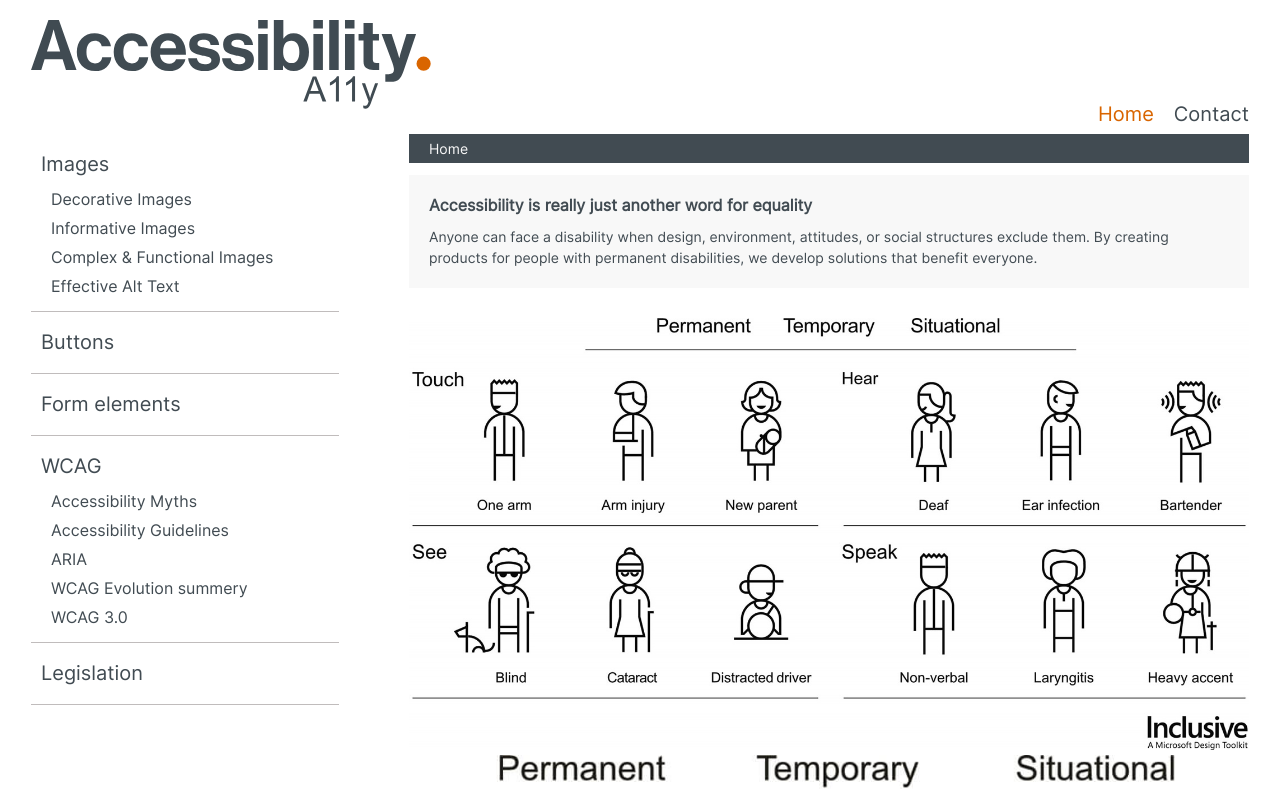
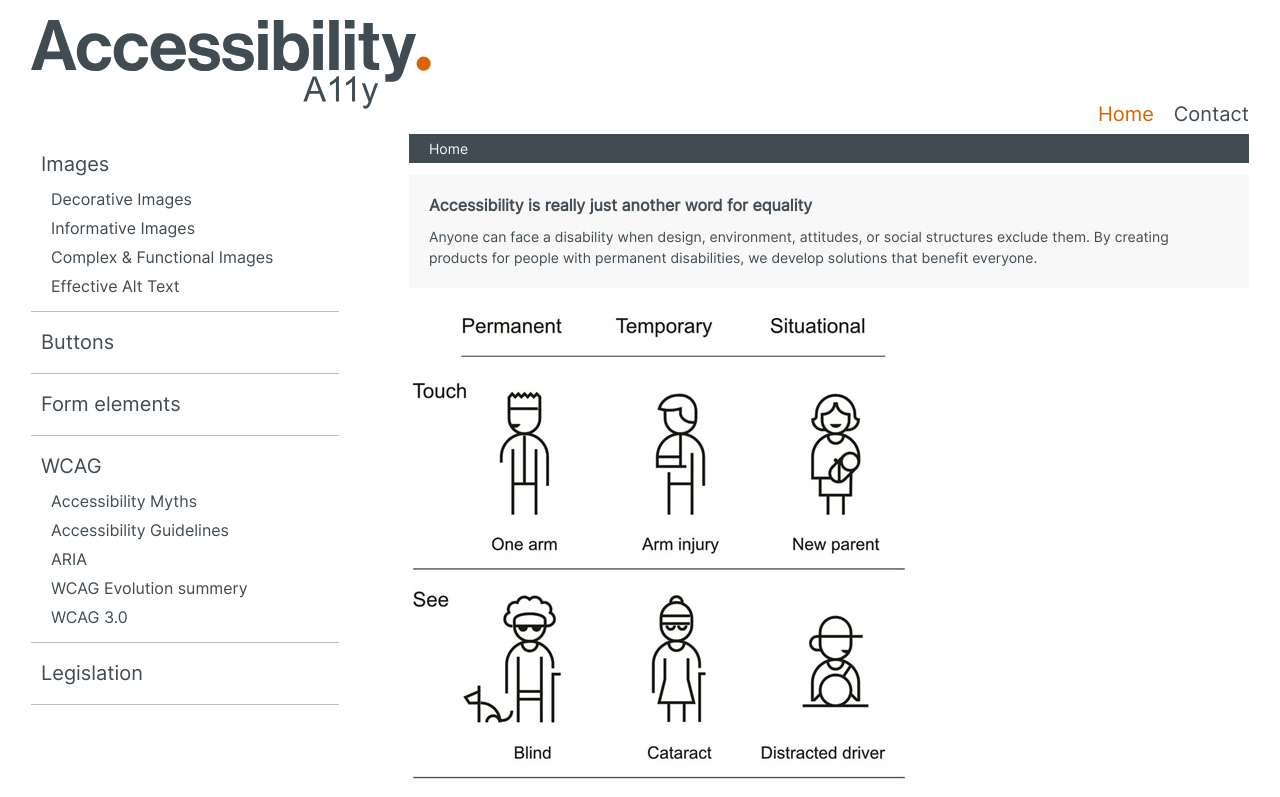
Before and after one commit to jardenna/Accessibility-Guide, a React (Vite) app: page / in a window 1280 px wide. Shown: the top 797 px of the page. Built offline with nearby package versions, Linux system fonts and the light colour scheme.

Commit message:
common style

```diff
--- a/src/components/dialog/_dialog.scss
+++ b/src/components/dialog/_dialog.scss
@@ -32,7 +32,7 @@ dialog {
   }
 
   &.dialog-md {
-    width: 36%;
+    width: 50%;
   }
 
   &.dialog-lg {
@@ -55,6 +55,8 @@ dialog {
     padding: 20px 16px;
     font-size: rem(14px);
     line-height: rem(21px);
+    display: flex;
+    justify-content: center;
   }
 
   .dialog-footer {
--- a/src/scss/_main.scss
+++ b/src/scss/_main.scss
@@ -61,7 +61,7 @@ h2 {
 }
 
 img {
-  width: 100%;
+  max-width: 100%;
 }
 
 a {
```
